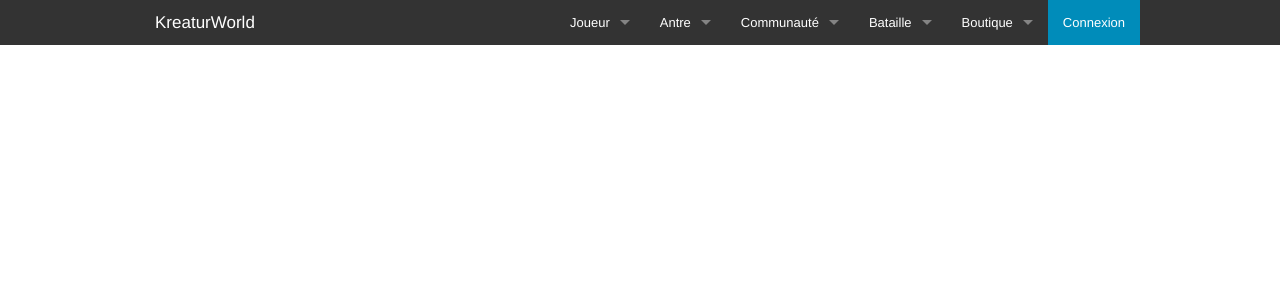
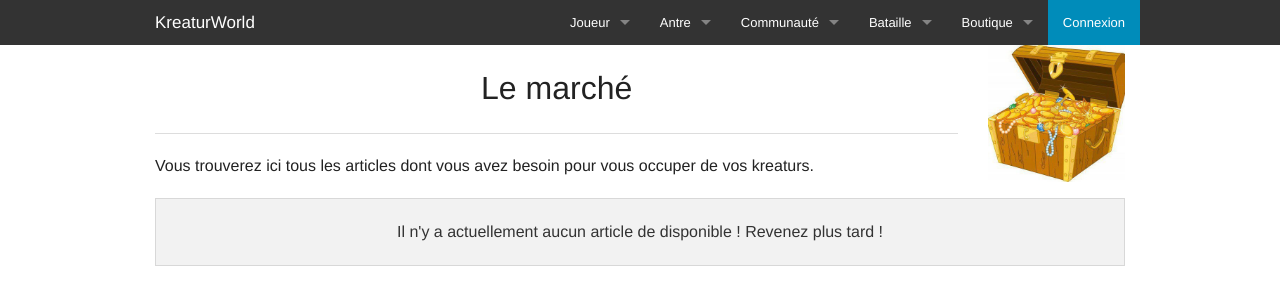
Before and after one commit to Altraya/KreaturWorld, a PHP site: page /marche.php in a window 1280 px wide. Shown: the top 305 px of the page. Run offline with PHP 8.4, Linux system fonts and the light colour scheme.

Commit message:
Add the first part of the marche (no item)

```diff
--- a/controllers/marche.php
+++ b/controllers/marche.php
@@ -9,5 +9,8 @@
 
 	$view->header("KreaturWorld - Marché");
 		$view->topBar();
+		$MarcheView->intro();
+
+		$MarcheView->noArticles();
 	$view->endPage();
 ?>
--- a/css/hack.css
+++ b/css/hack.css
@@ -1,3 +1,7 @@
 .panel {
 	text-align: center;
 }
+
+h1	{
+	text-align: center;
+}
--- a/views/BatailleView.class.php
+++ b/views/BatailleView.class.php
@@ -7,7 +7,6 @@ class BatailleView{
 	}
 
 	public function nope(){
-		session_start();
 		$html = "";
 		$html.= '
 
--- a/views/ClassementView.class.php
+++ b/views/ClassementView.class.php
@@ -7,7 +7,6 @@ class ClassementView{
 	}
 
 	public function nope(){
-		session_start();
 		$html = "";
 		$html.= '
 
--- a/views/HilradView.class.php
+++ b/views/HilradView.class.php
@@ -7,7 +7,7 @@ class HilradView{
 	}
 
 	public function nope(){
-		session_start();
+
 		$html = "";
 		$html.= '
 
--- a/views/MapView.class.php
+++ b/views/MapView.class.php
@@ -7,7 +7,6 @@ class MAPView{
 	}
 
 	public function nope(){
-		session_start();
 		$html = "";
 		$html.= '
 
--- a/views/MarcheView.class.php
+++ b/views/MarcheView.class.php
@@ -6,13 +6,36 @@ class MarcheView{
 	public function __construct(){
 	}
 
-	public function nope(){
-		session_start();
+	//title and description of the marche
+	public function intro(){
 		$html = "";
 		$html.= '
+		<div class="row">
+			<div class="small-10 large-10 columns">
+				<h1>Le marché</h1>
+				<hr/>
+				<p>Vous trouverez ici tous les articles dont vous avez besoin pour vous occuper de vos kreaturs.</p>
+			</div>
+			<div class="small-2 large-2 columns">
+				<img src="img/coffreOr.jpg" alt="Coffre en or"/>
+			</div>
+		</div>
+		';
 
-	';
+		echo($html);
+	}
 
+	public function noArticles(){
+		$html = "";
+		$html .= '
+		<div class="row">
+			<div class="small-12 large-12 columns">
+				<div class="panel">
+					<p> Il n\'y a actuellement aucun article de disponible ! Revenez plus tard !</p>
+				</div>
+			</div>
+		</div>
+		';
 		echo($html);
 	}
 
```
Also changed, not shown: img/coffreOr.jpg (added).
